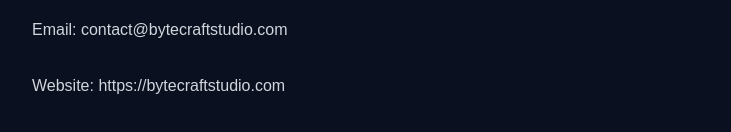
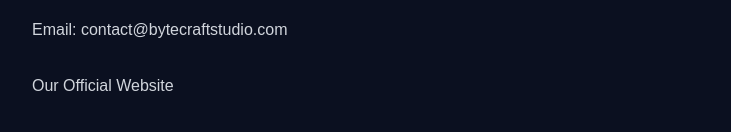
Before and after one commit to bytecraftstudioin/bytespin, a Next.js app: page /about in a window 1280 px wide. Shown: the part 1343-1475 px from the top of the page, without its empty margins (112-843 px from the left). Built offline with nearby package versions, Linux system fonts and the light colour scheme.

Commit message:
added website

```diff
--- a/app/about/page.tsx
+++ b/app/about/page.tsx
@@ -112,7 +112,7 @@
             </p>
 
             <p>
-              Website: https://bytecraftstudio.com
+              <a href="https://www.bytecraftstudio.com/">Our Official Website</a>
             </p>
           </div>
         </section>
```
